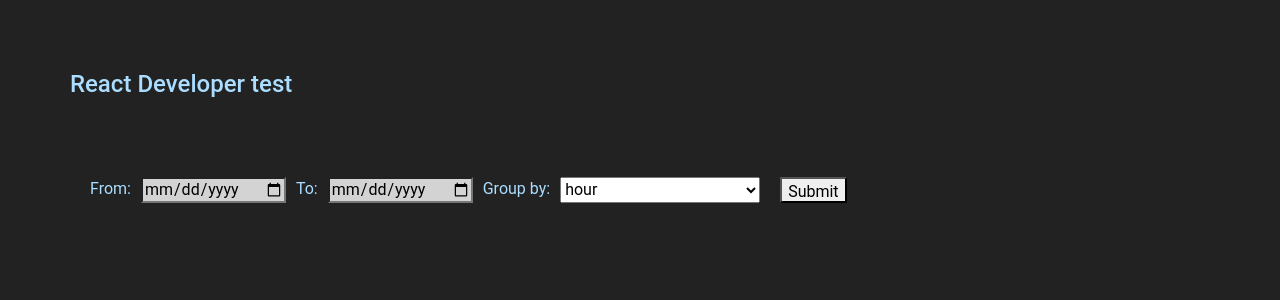
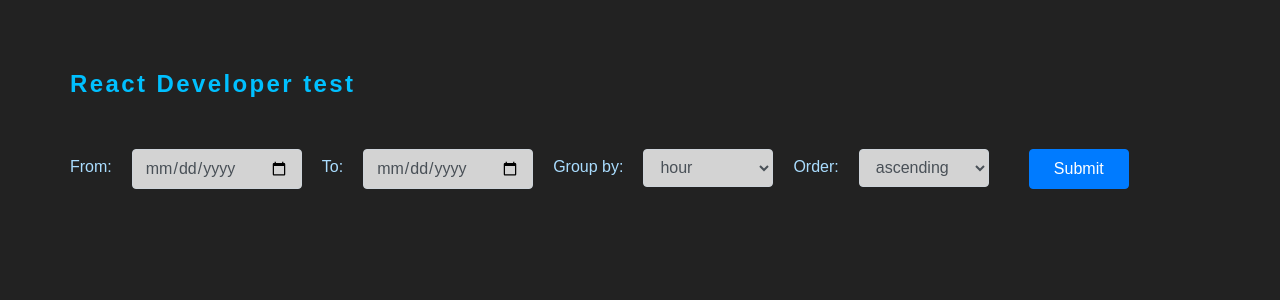
Before and after one commit to tomasz-konecki/React-Developer_test, a React app: page / in a window 1280 px wide. Shown: the top 300 px of the page. Built offline with nearby package versions, Linux system fonts and the light colour scheme.

Commit message:
Create Results Table

```diff
--- a/src/App.js
+++ b/src/App.js
@@ -4,6 +4,8 @@ import { Form, Input, FormGroup, Container, Label, Button } from "reactstrap";
 import Select from "react-select";
 import DatePicker from "react-datepicker";
 import "./scss/App.scss";
+import Loader from "./components/Loader";
+import Table from "./components/Table";
 const axios = require("axios");
 
 const APIurl = "http://idr.intevi.uk/api/readings";
@@ -12,7 +14,14 @@ const APIid = "2f3fbe5ca313a4";
 class App extends Component {
   constructor(props) {
     super(props);
-    this.state = { firstDate: "", lastDate: "", group: "hour" };
+    this.state = {
+      firstDate: "",
+      lastDate: "",
+      group: "hour",
+      order: "ascending",
+      data: [],
+      isLoading: false
+    };
   }
 
   handleChange = e => {
@@ -23,12 +32,13 @@ class App extends Component {
 
   handleFormSubmit = e => {
     e.preventDefault();
-    this.createQuery();
+    this.setState({ isLoading: true }, () => this.createQuery());
   };
 
   createQuery = () => {
-    let { firstDate, lastDate, group } = this.state;
-    let query = `${APIurl}?id=${APIid}&from=${firstDate}&to=${lastDate}&sort=1&group=${group}&sort=1`;
+    let { firstDate, lastDate, group, order } = this.state;
+    let sort = order === "ascending" ? 1 : -1;
+    let query = `${APIurl}?id=${APIid}&from=${firstDate}&to=${lastDate}&sort=${sort}&group=${group}&sort=${sort}`;
     this.getData(query);
   };
 
@@ -38,31 +48,34 @@ class App extends Component {
       method: "get",
       url
     })
-      .then(response => console.log(response.data))
+      .then(response =>
+        this.setState({ data: response.data, isLoading: false })
+      )
       .catch(err => console.log(err));
   };
 
   render() {
+    let { isLoading, data } = this.state;
     return (
       <div className="App-container">
         <h4>React Developer test</h4>
-        <Container>
+
         <Form onSubmit={this.handleFormSubmit}>
           <FormGroup>
             <Label for="firstDate">From: </Label>
-              <input
-                type="date"
-                name="firstDate"
-                onChange={this.handleChange}
-              />
+            <Input type="date" name="firstDate" onChange={this.handleChange} />
           </FormGroup>
           <FormGroup>
             <Label for="lastDate">To: </Label>
-              <input type="date" name="lastDate" onChange={this.handleChange} />
+            <Input type="date" name="lastDate" onChange={this.handleChange} />
           </FormGroup>
           <FormGroup>
-              <Label for="group-select">Group by:</Label>
-              <select name="group" onChange={this.handleChange}>
+            <Label for="group">Group by:</Label>
+            <select
+              name="group"
+              className="form-control"
+              onChange={this.handleChange}
+            >
               <option>hour</option>
               <option>day</option>
               <option>week</option>
@@ -70,9 +83,24 @@ class App extends Component {
               <option>year</option>
             </select>
           </FormGroup>
-            <button type="submit">Submit</button>
+          <FormGroup>
+            <Label for="order">Order:</Label>
+            <select
+              name="order"
+              className="form-control"
+              onChange={this.handleChange}
+            >
+              <option>ascending</option>
+              <option>descending</option>
+            </select>
+          </FormGroup>
+          <button type="submit" className="btn btn-primary">
+            Submit
+          </button>
         </Form>
-        </Container>
+
+        {isLoading && <Loader />}
+        {data.length > 0 && <Table data={data} />}
       </div>
     );
   }
--- /dev/null
+++ b/src/components/Loader.js
@@ -0,0 +1,22 @@
+import React from "react";
+
+import "../scss/Loader.scss";
+
+export default function Loader() {
+  return (
+    <div className="lds-spinner">
+      <div />
+      <div />
+      <div />
+      <div />
+      <div />
+      <div />
+      <div />
+      <div />
+      <div />
+      <div />
+      <div />
+      <div />
+    </div>
+  );
+}
--- /dev/null
+++ b/src/components/Table.js
@@ -0,0 +1,29 @@
+import React from "react";
+import "../scss/Table.scss";
+
+export default function Table(props) {
+  let resultsTable = props.data.map((result, index) => (
+    <tr key={index}>
+      <td>{result.readAt.substr(0, 10)}</td>
+      <td>{result.kWh}</td>
+      <td>{result.u}</td>
+      <td>{result.i}</td>
+      <td>{result.p}</td>
+    </tr>
+  ));
+
+  return (
+    <table>
+      <thead>
+        <tr>
+          <th>Date</th>
+          <th>Usage (kWh)</th>
+          <th>Voltage (V)</th>
+          <th>Current (A)</th>
+          <th>Power (W)</th>
+        </tr>
+      </thead>
+      <tbody>{resultsTable}</tbody>
+    </table>
+  );
+}
--- a/src/scss/App.scss
+++ b/src/scss/App.scss
@@ -3,44 +3,57 @@
 
 body {
   background: #222;
-  font-family: "Roboto", sans-serif;
+  font-family: "Imago", sans-serif;
   color: #adf;
 
   .App-container {
     padding: 70px;
-    .container {
-      padding: 70px 20px 0;
+
+    h4 {
+      color: #00c0ff;
+      font-weight: bold;
+      letter-spacing: 0.1em;
     }
+
     form {
       display: flex;
+      margin-top: 50px;
 
       .form-group {
         display: flex;
         label,
-        input {
-          margin-right: 10px;
-        }
-
-        input {
-          height: 26px;
-        }
-
+        input,
         select {
-          width: 200px;
-          height: 26px;
           margin-right: 20px;
         }
 
         input {
+          width: 170px;
+        }
+
+        label {
+          padding-top: 6px;
+        }
+
+        select {
+          width: 130px;
+          margin-right: 20px;
+          height: 40px;
+        }
+
+        input,
+        select {
           background: lightgray;
-          margin-bottom: 15px;
           &:focus {
             background: white;
           }
         }
       }
       button {
-        height: 26px;
+        height: 40px;
+        width: 100px;
+        margin-left: 20px;
+        line-height: 15px;
       }
     }
   }
--- /dev/null
+++ b/src/scss/Loader.scss
@@ -0,0 +1,79 @@
+.lds-spinner {
+  color: official;
+  display: inline-block;
+  position: relative;
+  width: 64px;
+  height: 64px;
+  left: 500px;
+}
+.lds-spinner div {
+  transform-origin: 32px 32px;
+  animation: lds-spinner 1.2s linear infinite;
+}
+.lds-spinner div:after {
+  content: " ";
+  display: block;
+  position: absolute;
+  top: 3px;
+  left: 29px;
+  width: 5px;
+  height: 14px;
+  border-radius: 20%;
+  background: #fff;
+}
+.lds-spinner div:nth-child(1) {
+  transform: rotate(0deg);
+  animation-delay: -1.1s;
+}
+.lds-spinner div:nth-child(2) {
+  transform: rotate(30deg);
+  animation-delay: -1s;
+}
+.lds-spinner div:nth-child(3) {
+  transform: rotate(60deg);
+  animation-delay: -0.9s;
+}
+.lds-spinner div:nth-child(4) {
+  transform: rotate(90deg);
+  animation-delay: -0.8s;
+}
+.lds-spinner div:nth-child(5) {
+  transform: rotate(120deg);
+  animation-delay: -0.7s;
+}
+.lds-spinner div:nth-child(6) {
+  transform: rotate(150deg);
+  animation-delay: -0.6s;
+}
+.lds-spinner div:nth-child(7) {
+  transform: rotate(180deg);
+  animation-delay: -0.5s;
+}
+.lds-spinner div:nth-child(8) {
+  transform: rotate(210deg);
+  animation-delay: -0.4s;
+}
+.lds-spinner div:nth-child(9) {
+  transform: rotate(240deg);
+  animation-delay: -0.3s;
+}
+.lds-spinner div:nth-child(10) {
+  transform: rotate(270deg);
+  animation-delay: -0.2s;
+}
+.lds-spinner div:nth-child(11) {
+  transform: rotate(300deg);
+  animation-delay: -0.1s;
+}
+.lds-spinner div:nth-child(12) {
+  transform: rotate(330deg);
+  animation-delay: 0s;
+}
+@keyframes lds-spinner {
+  0% {
+    opacity: 1;
+  }
+  100% {
+    opacity: 0;
+  }
+}
--- /dev/null
+++ b/src/scss/Table.scss
@@ -0,0 +1,14 @@
+table {
+  width: 1044px;
+  margin-top: 25px;
+
+  th,
+  td {
+    border: 1px solid #ddd;
+    padding: 10px;
+    text-align: center;
+  }
+  th {
+    color: #00c0ff;
+  }
+}
```
Also changed, not shown: public/index.ejs. Lines whose indentation alone changed are shown as unchanged.
